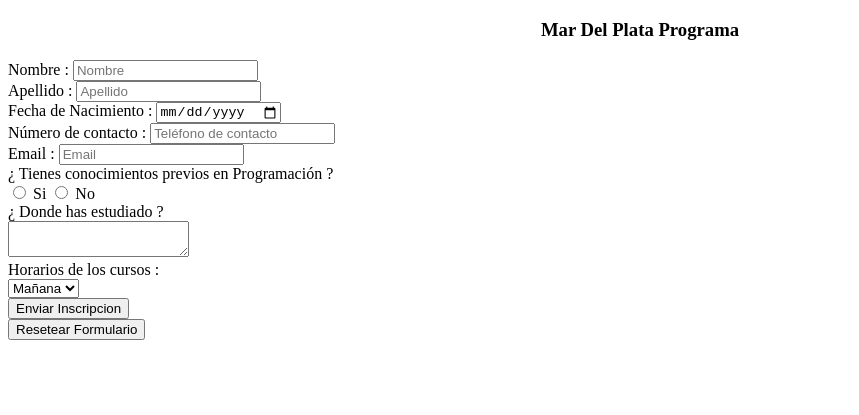
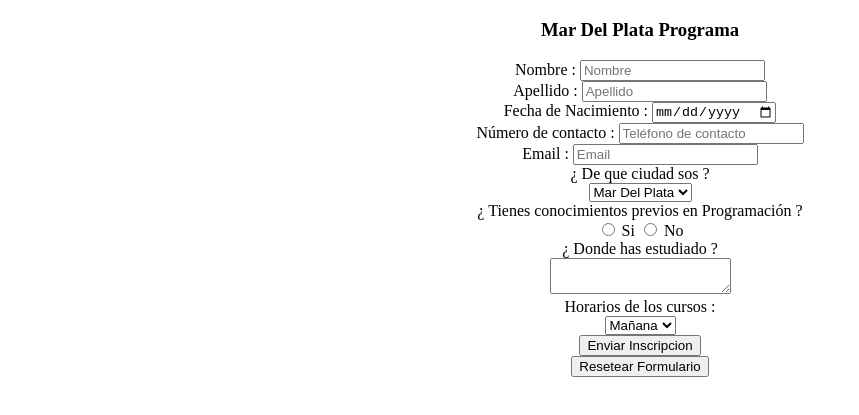
Before and after one commit to fraanmdq/Curso, a plain HTML site: page Clase02-Enlaces/T.P Formulario.html in a window 1280 px wide. Shown: the part 61-476 px from the top of the page, without its empty margins (0-859 px from the left). Drawn offline with Linux system fonts and the light colour scheme.

Commit message:
Add files via upload

```diff
--- a/Clase02-Enlaces/T.P Formulario.html
+++ b/Clase02-Enlaces/T.P Formulario.html
@@ -9,17 +9,24 @@
 <body>
     <h1 align="center"> INSCRIPCION</h1>
     <h3 align="center">Mar Del Plata Programa</h3>
-        <form> <!-- Todos los campos del form van con value por DEFECTO, para que el backend sepa que responde el visitante-->
+        <form align="center">
             <label for="nombre"> Nombre :</label> <!--Los Label se usan para dar pistas al visitante, con for se intercepta con el input elegido-->
                 <input type="text" id="nombre" name="nombre" placeholder="Nombre" required maxlength="15" required><br> <!--Name es para el backend, para que sepa que dato le esta llegando-->
             <label for="apellido"> Apellido :</label>
                 <input type="text" id="apellido" name="apellido" placeholder="Apellido" required maxlength="15" required><br>
             <label for="date"> Fecha de Nacimiento :</label>
-                <input type="date" id="date" name="date"><br>
+                <input type="date" id="date" name="date" required><br>
             <label for="numero">Número de contacto : </label>
-                <input type="number" id="numero" name="numero" placeholder="Teléfono de contacto" required maxlength="20"><br>
+                <input type="number" id="numero" name="numero" placeholder="Teléfono de contacto" required maxlength="20" required><br>
             <label for="email"> Email :</label>
-                <input type="email" id ="email" name="email" placeholder="Email"><br>
+                <input type="email" id ="email" name="email" placeholder="Email" required><br>
+            <label for="ciudad"> ¿ De que ciudad sos ?</label><br>
+                    <select required>
+                            <option id="ciudad" value="7600" selected> Mar Del Plata</option>
+                            <option id="ciudad" value="7607"> Miramar</option>
+                            <option id="ciudad" value="7609"> Santa Clara</option>
+                            <option id="ciudad" value="7601"> Batán</option>
+                    </select><br>
             <label for="info"> ¿ Tienes conocimientos previos en Programación ? </label> <br>
                     <input type="radio" id="info" value="1" name="multiple" value="1"> Si   <!--Los name tienen que ser iguales para poder seleccionar 1 sola opcion, y el value, es lo que le llega al backend-->
                     <input type="radio" id="info" value="2" name="multiple" value="2"> No <br>
```
